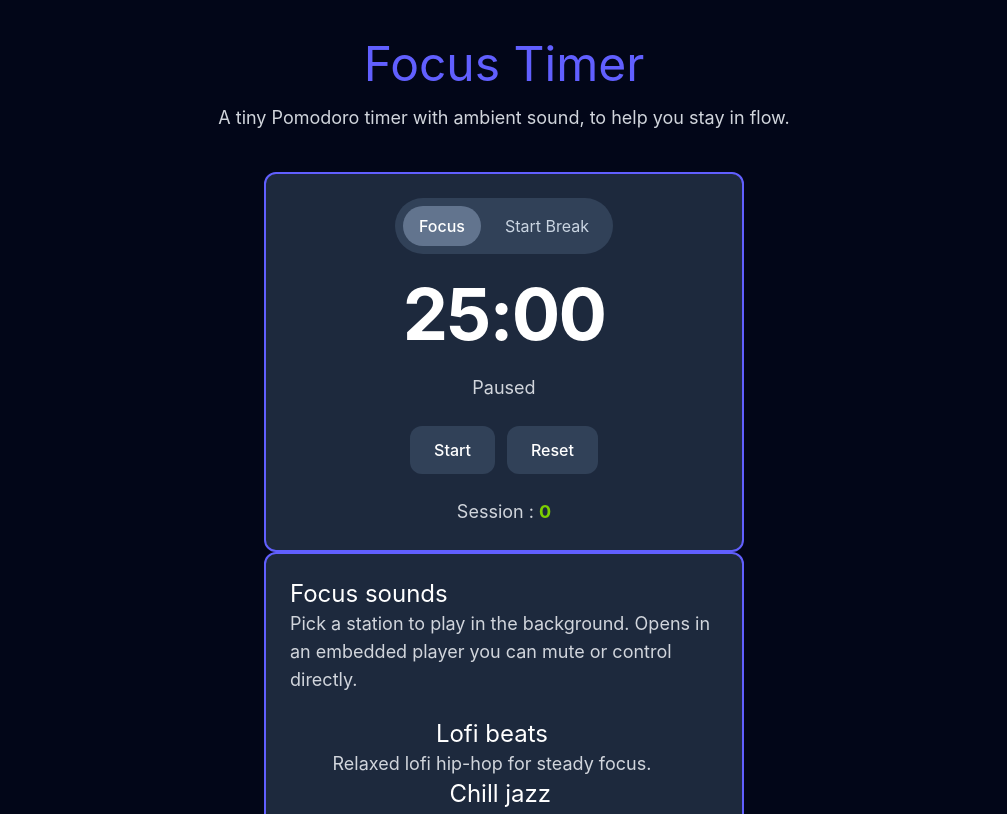
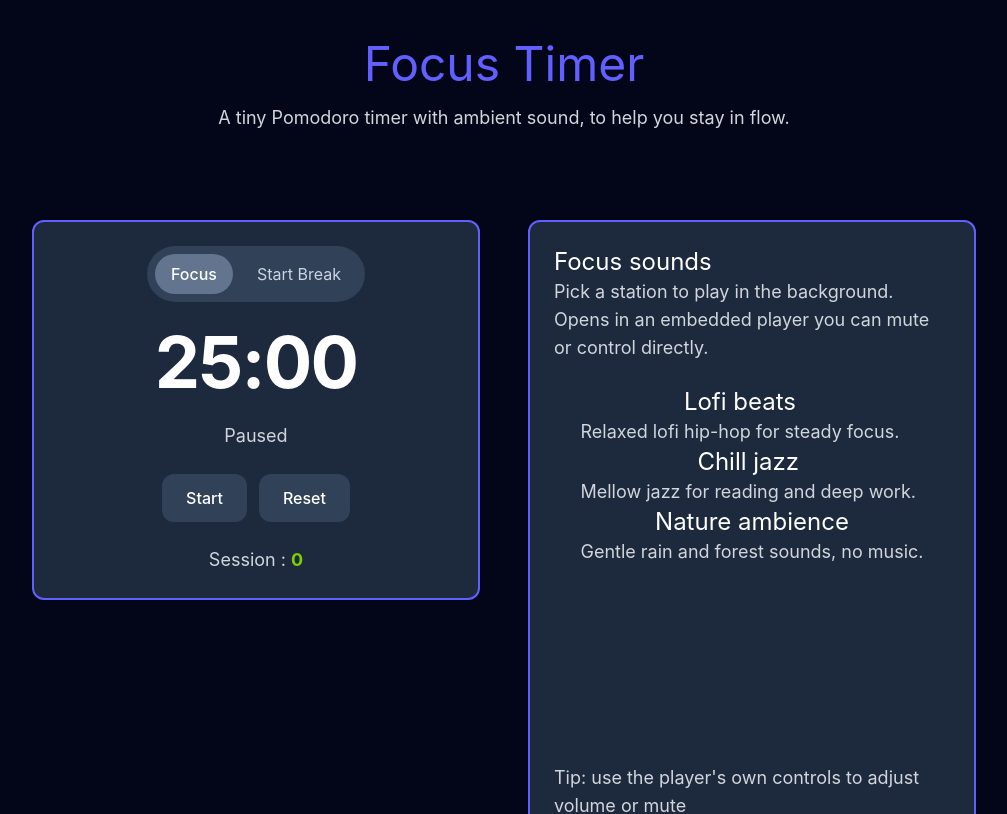
Before and after one commit to RomanIlyuk/The-Focus-Timer, a React (Vite) app: page / in a window 1280 px wide. Shown: the top 814 px of the page, without its empty margins (136-1143 px from the left). Built offline with nearby package versions, Linux system fonts and the light colour scheme.

Commit message:
fix: cart position

```diff
--- a/src/components/MusicWidget/MusicWidget.jsx
+++ b/src/components/MusicWidget/MusicWidget.jsx
@@ -5,7 +5,7 @@ import MusicTip from "./MusicTip";
 
 function MusicWidget() {
   return (
-    <section className="bg-slate-800 m-auto p-6 flex flex-col items-center gap-6 max-w-120 border-2 border-indigo-500 rounded-xl">
+    <section className="bg-slate-800  w-full max-w-md p-6 flex flex-col items-center gap-6  border-2 border-indigo-500 rounded-xl">
       <MusicHeader />
       <MusicStation />
       <MusicPlayer />
@@ -15,3 +15,5 @@ function MusicWidget() {
 }
 
 export default MusicWidget;
+
+// m-auto max-w-120
--- a/src/components/Timer/Timer.jsx
+++ b/src/components/Timer/Timer.jsx
@@ -69,7 +69,7 @@ function Timer() {
   }, [time, mode]);
 
   return (
-    <section className="bg-slate-800 m-auto p-6 flex flex-col items-center gap-6 max-w-120 border-2 border-indigo-500 rounded-xl">
+    <section className="bg-slate-800 w-full max-w-md p-6 flex flex-col items-center gap-6  border-2 border-indigo-500 rounded-xl">
       <TimerModes
         mode={mode}
         setMode={setMode}
--- a/src/pages/Home.jsx
+++ b/src/pages/Home.jsx
@@ -7,10 +7,10 @@ function Home() {
   return (
     <>
       <Header />
-
-      <Timer />
-      <MusicWidget />
-
+      <div className="flex items-start justify-center p-12 gap-12">
+        <Timer />
+        <MusicWidget />
+      </div>
       <Footer />
     </>
   );
```
